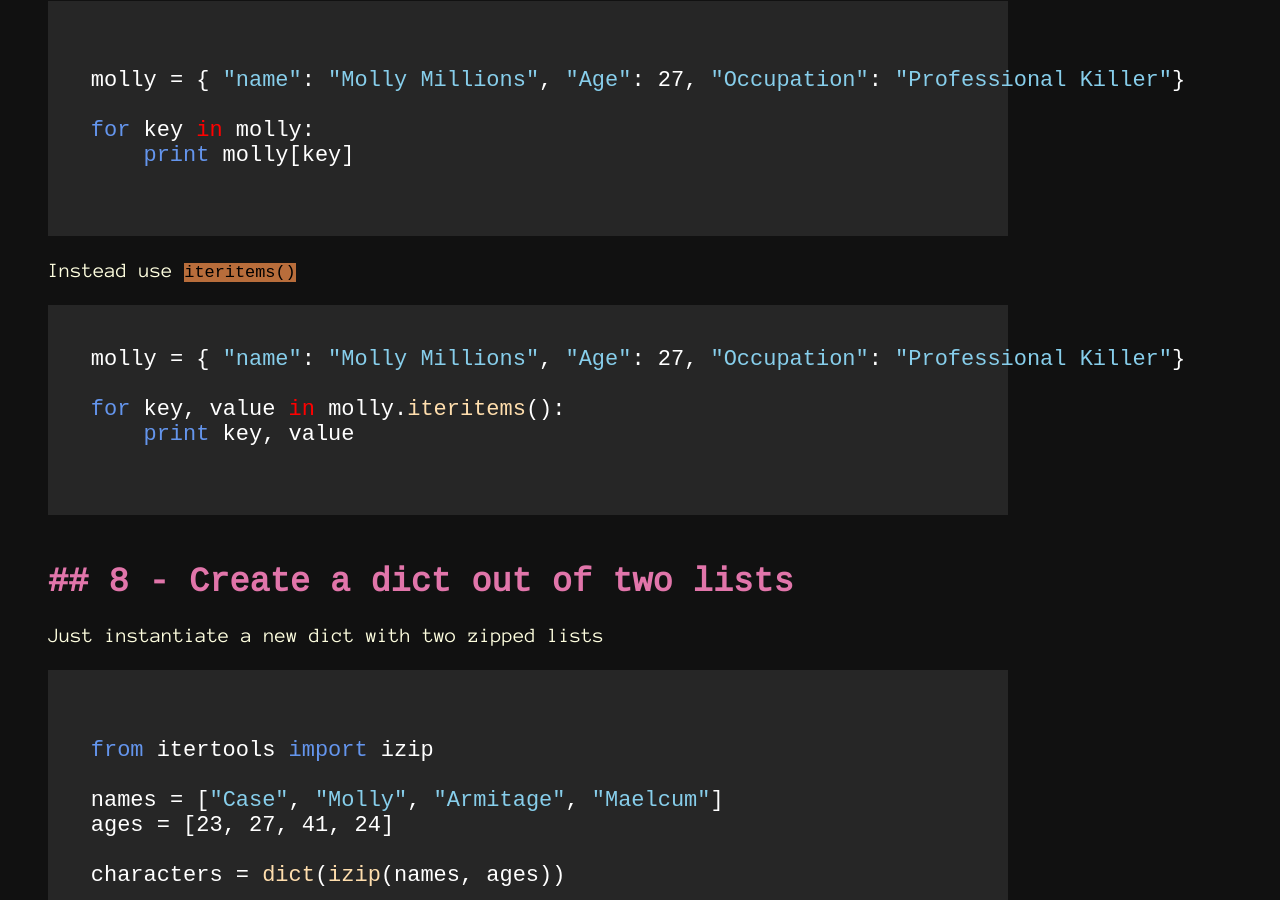
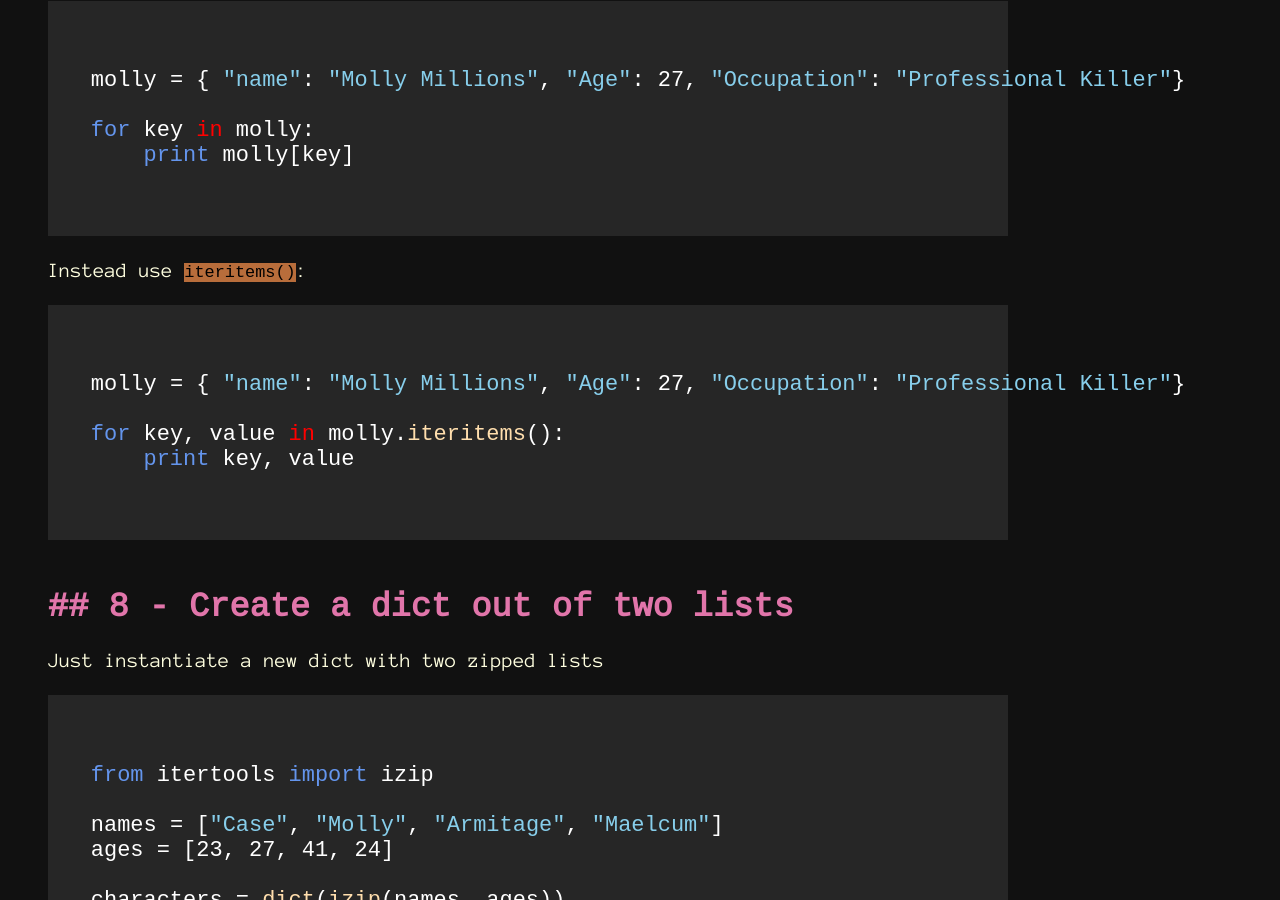
Before and after one commit to Zabanaa/zabanaa.github.io, a Jekyll site: the page built from _posts/2017-01-15-how-to-write-better-python-code.md, in a window 1280 px wide and 900 px high, scrolled down 3985 px. Built offline with Jekyll 4.4.1, drawn with Linux system fonts in a browser that asks for light colours.

Commit message:
fix broken code block

````diff
--- a/_posts/2017-01-15-how-to-write-better-python-code.md
+++ b/_posts/2017-01-15-how-to-write-better-python-code.md
@@ -131,9 +131,10 @@ for key in molly:
 
 ```
 
-Instead use `iteritems()`
+Instead use `iteritems()`:
 
 ```python
+
 molly = { "name": "Molly Millions", "Age": 27, "Occupation": "Professional Killer"}
 
 for key, value in molly.iteritems():
````
